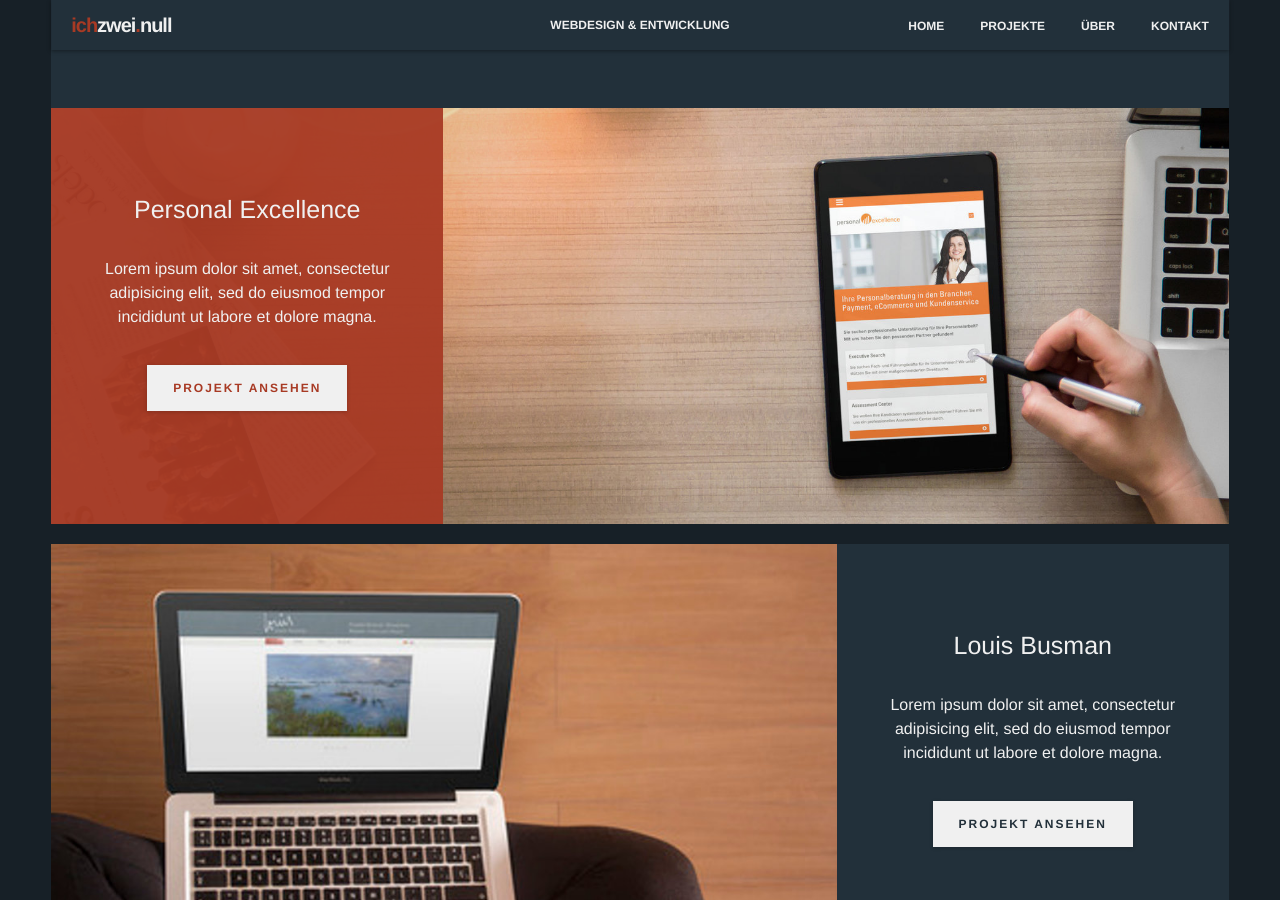
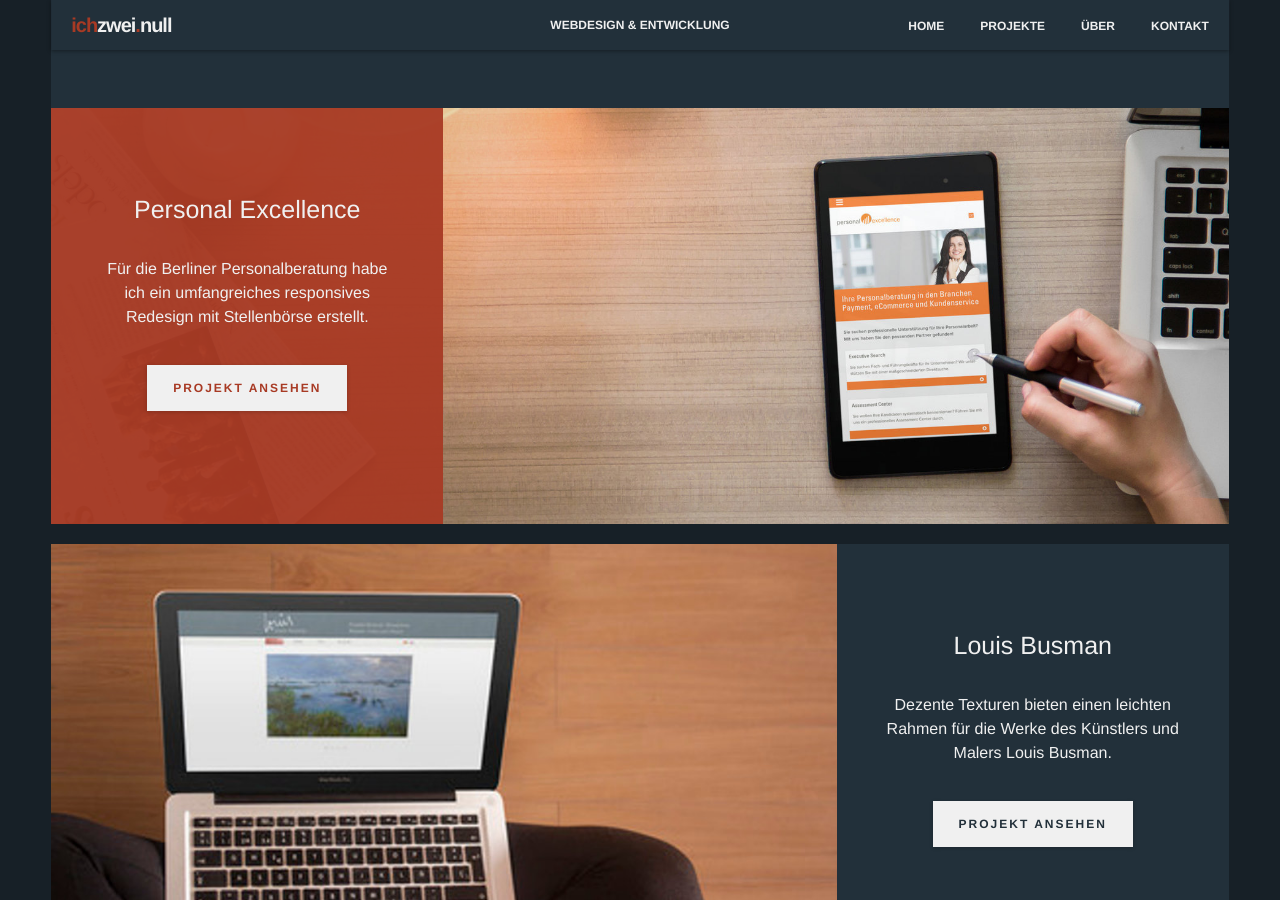
Before and after one commit to rschach/ichzweinull, a Jekyll site: the page built from index.html, in a window 1280 px wide and 900 px high, scrolled down 702 px. Built offline with Jekyll 4.4.1, drawn with Linux system fonts in a browser that asks for light colours; nearby versions of some CDN libraries; some web fonts are replaced; some of the changed text lies outside the part shown.

Commit message:
Projects teasers

```diff
--- a/_data/settings.yml
+++ b/_data/settings.yml
@@ -5,9 +5,9 @@ menu:
 - {title: Kontakt, url: 'contact'}
 
 projects:
-- {title: Personal Excellence, image: personal-excellence.jpg, folder: 'project-1', header: 'project-1', text: 'Lorem ipsum dolor sit amet, consectetur adipisicing elit, sed do eiusmod tempor incididunt ut labore et dolore magna.'}
-- {title: Louis Busman, image: louis-busman.jpg, folder: 'project-2', header: 'project-2', text: 'Lorem ipsum dolor sit amet, consectetur adipisicing elit, sed do eiusmod tempor incididunt ut labore et dolore magna.'}
-- {title: Kleine Nachtrevue, image: kleine-nachtrevue.jpg, folder: 'project-3', header: 'project-3', text: 'Lorem ipsum dolor sit amet, consectetur adipisicing elit, sed do eiusmod tempor incididunt ut labore et dolore magna.'}
+- {title: Personal Excellence, image: personal-excellence.jpg, folder: 'project-1', header: 'project-1', text: 'Für die Berliner Personalberatung habe ich ein umfangreiches responsives Redesign  mit Stellenbörse erstellt.'}
+- {title: Louis Busman, image: louis-busman.jpg, folder: 'project-2', header: 'project-2', text: 'Dezente Texturen bieten einen leichten Rahmen für die Werke des Künstlers und Malers Louis Busman.'}
+- {title: Kleine Nachtrevue, image: kleine-nachtrevue.jpg, folder: 'project-3', header: 'project-3', text: 'Responsives Redesign und frisches Branding für die Berliner Showbühne. Ohne Klischees und mit großem Erfolg.'}
 
 clients:
 - {name: Uwe Schmidt, company: Werkraum, image: uwe-schmidt.png, text: 'Sascha Mersch hat mich von der ersten Idee bis zum Launch komplett begleitet und zu einer wunderbaren Website verholfen, die bei meinen Kunden ohne Ausnahme großen Eindruck hinterlassen hat.'}
```
